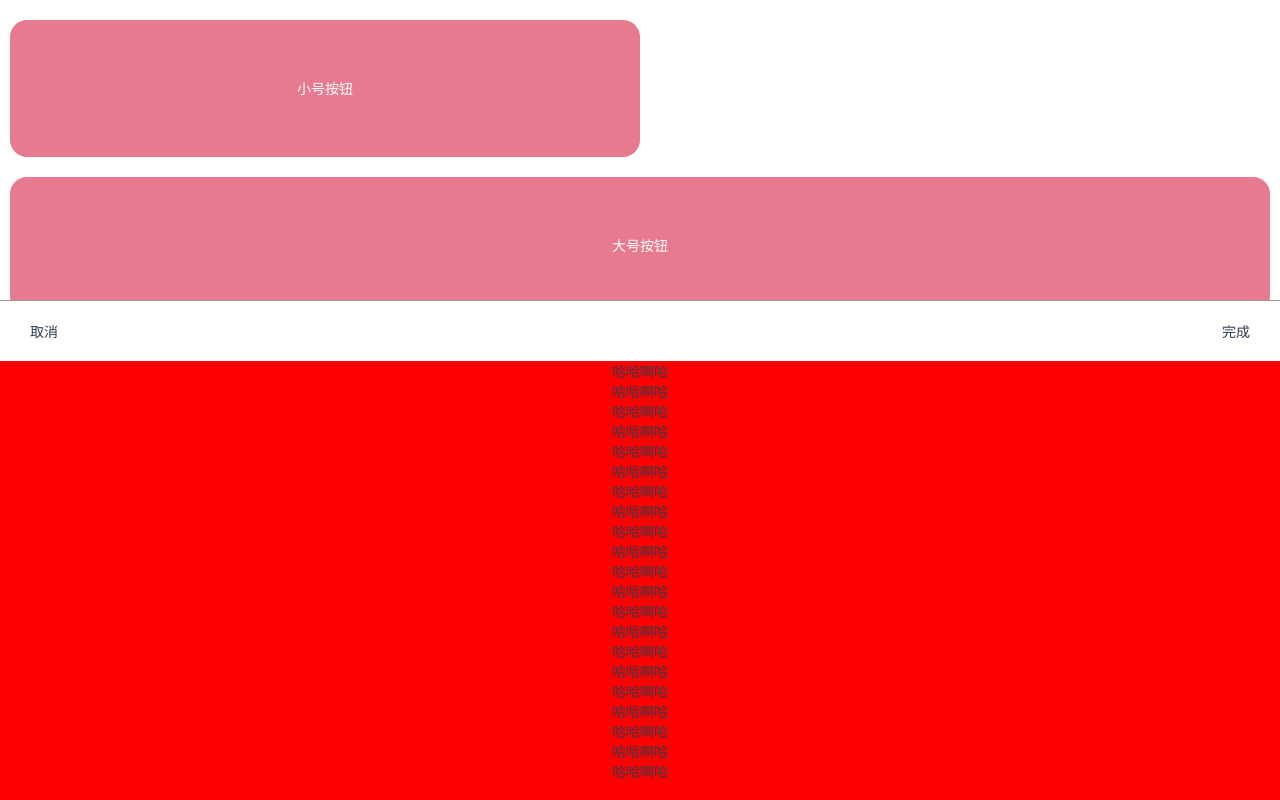
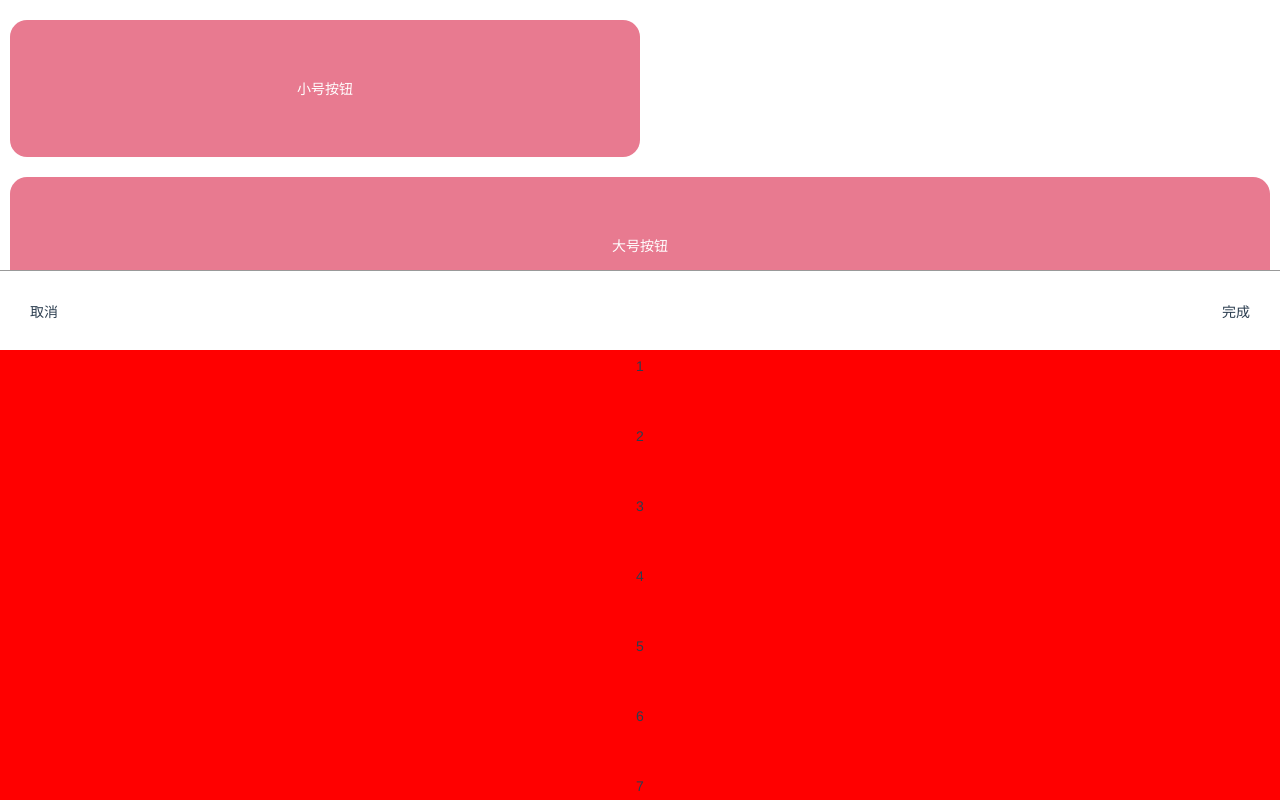
Before and after one commit to Gaoyuqian/notebook, a Vue app in the folder vuetest/: page /#/test in a window 1280 px wide. Shown: the top 800 px of the page. Built offline with nearby package versions, Linux system fonts and the light colour scheme; what vue-resource would draw is missing.

Commit message:
偏移动画效果

```diff
--- a/vuetest/src/Venus/components/picker.vue
+++ b/vuetest/src/Venus/components/picker.vue
@@ -1,39 +1,51 @@
 <template>
-  <div class='v-picker-box'>
+  <div class='v-picker-box' @click='click' @touchend.stop='touchend' @touchstart.stop='touchstart' @touchmove.stop='touchmove'>
       <div class="v-picker-container">
-        <div class="v-picker-title">
+        <div class="v-picker-relative">
+          <div class="v-picker-title">
             <div class="v-picker-cancel">取消</div>
             <div class="v-picker-submit">完成</div>
-        </div>
-        <div class="v-picker-body">
-            <div class="content">哈哈啊哈</div>
-            <div class="content">哈哈啊哈</div>
-            <div class="content">哈哈啊哈</div>
-            <div class="content">哈哈啊哈</div>
-            <div class="content">哈哈啊哈</div>
-            <div class="content">哈哈啊哈</div>
-            <div class="content">哈哈啊哈</div>
-            <div class="content">哈哈啊哈</div>
-            <div class="content">哈哈啊哈</div>
-            <div class="content">哈哈啊哈</div>
-            <div class="content">哈哈啊哈</div>
-            <div class="content">哈哈啊哈</div>
-            <div class="content">哈哈啊哈</div>
-            <div class="content">哈哈啊哈</div>
-            <div class="content">哈哈啊哈</div>
-            <div class="content">哈哈啊哈</div>
-            <div class="content">哈哈啊哈</div>
-            <div class="content">哈哈啊哈</div>
-            <div class="content">哈哈啊哈</div>
-            <div class="content">哈哈啊哈</div>
-            <div class="content">哈哈啊哈</div>
+          </div>
+          <div class="v-picker-body">
+            <div class="content">1</div>
+            <div class="content">2</div>
+            <div class="content">3</div>
+            <div class="content">4</div>
+            <div class="content">5</div>
+            <div class="content">6</div>
+            <div class="content">7</div>
+            <div class="content">11</div>
+            <div class="content">22</div>
+            <div class="content">33</div>
+            <div class="content">44</div>
+            <div class="content">55</div>
+            <div class="content">66</div>
+            <div class="content">77</div>
+            <div class="content">88</div>
+            <div class="content">111</div>
+            <div class="content">222</div>
+            <div class="content">333</div>
+            <div class="content">444</div>
+            <div class="content">555</div>
+            <div class="content">1</div>
+          </div>
         </div>
     </div>
   </div>
 </template>
 <style lang="scss" scoped>
 .v-picker-body {
-  overflow-y: scroll;
+  width: 100%;
+  height: 420px;
+  transform: translateY(-22px);
+}
+.content {
+  margin: 30px 0;
+  height: 40px;
+}
+.v-picker-relative {
+  position: relative;
+  padding-top: 80px;
 }
 .v-picker-box {
   width: 100%;
@@ -43,26 +55,88 @@
   left: 0;
 }
 .v-picker-container {
+  overflow: hidden;
   background: red;
   width: 100%;
-  height: 500px;
   position: fixed;
   bottom: 0;
   left: 0;
-  overflow-y: scroll;
 }
 .v-picker-title {
+  z-index: 99;
   display: flex;
   justify-content: space-between;
   align-items: center;
   padding: 20px 30px;
   background: #fff;
   border-top: 1px solid #999;
-  position: relative;
+  position: absolute;
   top: 0;
   left: 0;
+  width: 100%;
+  height: 80px;
 }
 </style>
 <script>
-export default {};
+export default {
+  data() {
+    return {
+      startPoint: { x: "", y: "" },
+      endPoint: { x: "", y: "" },
+      parentsEle: "",
+      distance: 0,
+      offsetY: 0,
+      distance_copy: 0
+    };
+  },
+  mounted() {},
+  methods: {
+    click: function(evt) {
+      // console.log(evt);
+    },
+    touchstart: function(evt) {
+      this.startPoint.x = evt.changedTouches[0].clientX;
+      this.startPoint.y = evt.changedTouches[0].clientY;
+      evt.preventDefault();
+    },
+    touchmove: function(evt) {
+      console.log(evt);
+      this.endPoint.x = evt.changedTouches[0].clientX;
+      this.endPoint.y = evt.changedTouches[0].clientY;
+      this.distance = parseInt(this.endPoint.y - this.startPoint.y);
+      console.log(this.distance);
+      this.animated(this.distance > 0 ? true : false);
+      evt.preventDefault();
+    },
+    touchend: function(evt) {
+      this.distance_copy += this.distance;
+      this.distance = 0;
+      console.log(this.distance_copy, this.distance, "123");
+    },
+    animated: function(type) {
+      console.log(type);
+      //上是false 下是true
+      // 每个块的高度是 35px
+      // 获取根节点font-size
+      if (!this.parentsEle) {
+        this.parentsEle = document.querySelector(".v-picker-body");
+      }
+      let htmlFontSize = parseInt(
+        document.querySelector("html").style.fontSize
+      );
+      this.offsetY = parseInt(
+        this.parentsEle.style.transform.replace(/\(|\)/g, "")
+      );
+      if (!type) {
+        console.log(this.distance_copy, this.distance, "asdfs");
+        var totalDistance = this.distance + this.distance_copy;
+        this.parentsEle.style.transform = `translateY(${totalDistance}px)`;
+      } else {
+        var totalDistance = this.distance + this.distance_copy;
+        this.parentsEle.style.transform = `translateY(${totalDistance}px)`;
+      }
+      //判断最大和最小偏移量！！！！！！
+    }
+  }
+};
 </script>
--- a/vuetest/src/Venus/test.vue
+++ b/vuetest/src/Venus/test.vue
@@ -22,6 +22,15 @@
     <div class="a">
       <inputInfo type='tel' label='家庭地址' v-model='textinfo' placeholder='请输入' underline begin='right' ></inputInfo>
     </div>
+     <!-- <div class="a"> -->
+       <!-- <select name="" id="">
+         <option value="1">asdfa</option>
+         <option value="1">asdfa</option>
+         <option value="1">asdfa</option>
+         <option value="1">asdfa</option>
+         <option value="1">asdfa</option>
+       </select> -->
+    <!-- </div> -->
      <div class="a">
       <inputInfo type='num'  options label='家庭地址' v-model='textinfo' placeholder='请输入' underline begin='right' ></inputInfo>
     </div>
@@ -29,6 +38,15 @@
       <inputInfo type='num' label='家庭地址' v-model='textinfo' placeholder='请输入' underline begin='right' ></inputInfo>
     </div>
        <div class="a">
+      <inputInfo type='num' label='家庭地址' v-model='textinfo' placeholder='请输入' underline begin='right' ></inputInfo>
+    </div>
+     <div class="a">
+      <inputInfo type='num' label='家庭地址' v-model='textinfo' placeholder='请输入' underline begin='right' ></inputInfo>
+    </div>
+     <div class="a">
+      <inputInfo type='num' label='家庭地址' v-model='textinfo' placeholder='请输入' underline begin='right' ></inputInfo>
+    </div>
+     <div class="a">
       <inputInfo type='num' label='家庭地址' v-model='textinfo' placeholder='请输入' underline begin='right' ></inputInfo>
     </div>
     <!-- alert -->
```
